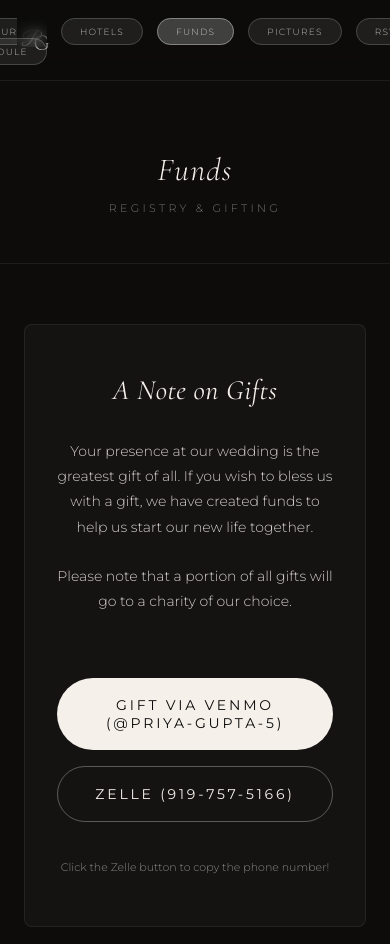
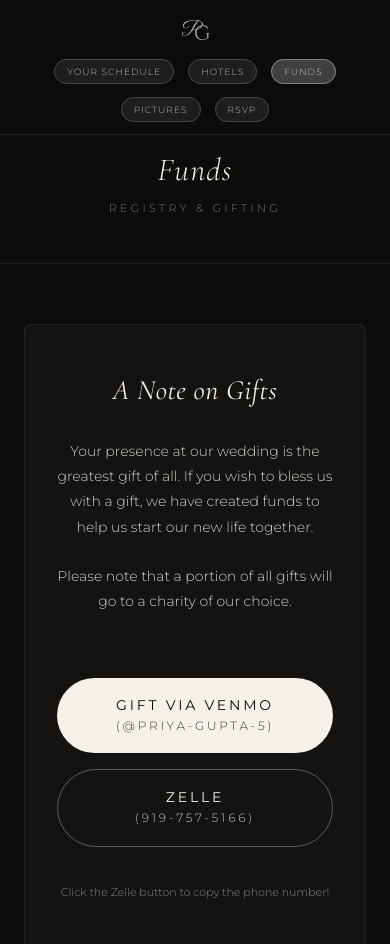
Before and after one commit to gautam-chebrolu/wedding_website_draft2, a plain HTML site: page funds.html in a window 390 px wide. Shown: the top 944 px of the page. Drawn offline with nearby package versions, Linux system fonts and the light colour scheme.

Commit message:
fixed attire text and mobile responsiveness

```diff
--- a/funds.html
+++ b/funds.html
@@ -47,12 +47,14 @@
         <div class="funds-buttons"
           style="display: flex; flex-direction: column; gap: 16px; margin-top: 40px; align-items: center;">
           <a href="https://venmo.com/Priya-Gupta-5" target="_blank" rel="noopener noreferrer" class="pill-btn primary"
-            style="font-size: 14px; padding: 18px 32px; width: 100%; max-width: 320px;">
-            Gift via Venmo (@Priya-Gupta-5)
+            style="font-size: 14px; padding: 18px 32px; width: 100%; max-width: 320px; line-height: 1.4;">
+            Gift via Venmo<br>
+            <span style="font-size: 12px; opacity: 0.8; font-weight: 300;">(@Priya-Gupta-5)</span>
           </a>
           <button id="zelle-btn" class="pill-btn outline"
-            style="font-size: 14px; padding: 18px 32px; width: 100%; max-width: 320px;">
-            Zelle (919-757-5166)
+            style="font-size: 14px; padding: 18px 32px; width: 100%; max-width: 320px; line-height: 1.4;">
+            Zelle<br>
+            <span style="font-size: 12px; opacity: 0.8; font-weight: 300;">(919-757-5166)</span>
           </button>
         </div>
         <p id="zelle-hint" style="font-size: 11px; margin-top: 12px; opacity: 0.6;">Click the Zelle button to copy the
--- a/styles.css
+++ b/styles.css
@@ -110,6 +110,7 @@
   background: #0d0c0b;
   color: #f5f0ea;
   min-height: 100vh;
+  min-height: 100dvh;
 }
 
 /* ── NAVIGATION ─────────────────────────────────────────────
@@ -201,12 +202,34 @@
 }
 
 @media (max-width: 600px) {
+  nav.site-nav {
+    flex-direction: column;
+    padding: 16px 12px;
+    gap: 12px;
+  }
+
   .nav-logo {
-    left: 16px;
+    position: static;
+    transform: none;
+    margin-bottom: 4px;
   }
 
   .nav-logo img {
     height: 28px;
+  }
+
+  nav.site-nav ul {
+    flex-wrap: wrap;
+    justify-content: center;
+    gap: 18px 14px;
+    max-width: 320px;
+    margin: 0 auto;
+  }
+
+  nav.site-nav ul li a {
+    font-size: 9px;
+    letter-spacing: 0.12em;
+    padding: 6px 12px;
   }
 }
 
@@ -216,6 +239,7 @@
   position: relative;
   width: 100%;
   height: 100vh;
+  height: 100dvh;
   overflow: hidden;
   display: flex;
   flex-direction: column;
@@ -730,19 +754,6 @@
 /* ── RESPONSIVE ─────────────────────────────────────────────── */
 
 @media (max-width: 600px) {
-  nav.site-nav {
-    padding: 20px 16px;
-  }
-
-  nav.site-nav ul {
-    gap: 14px;
-  }
-
-  nav.site-nav ul li a {
-    font-size: 9px;
-    letter-spacing: 0.14em;
-  }
-
   .hero-caption {
     padding-bottom: 48px;
   }
```
